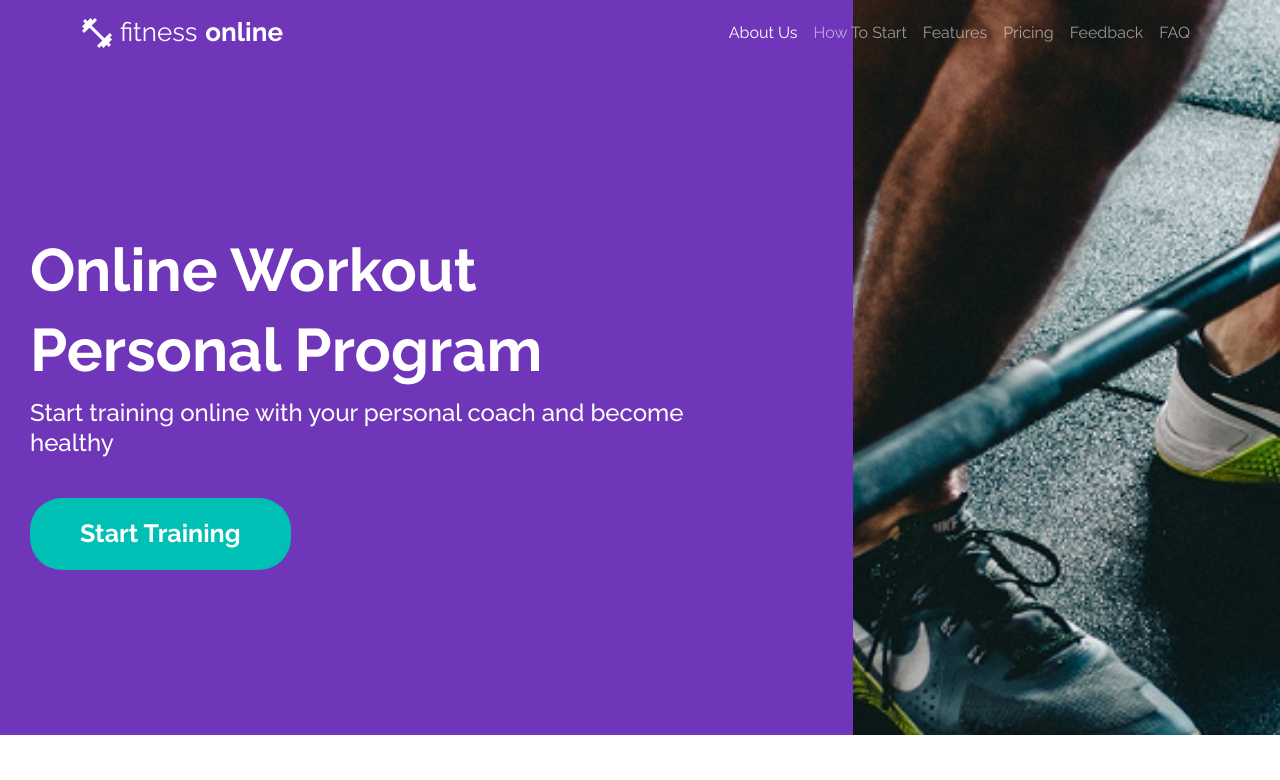
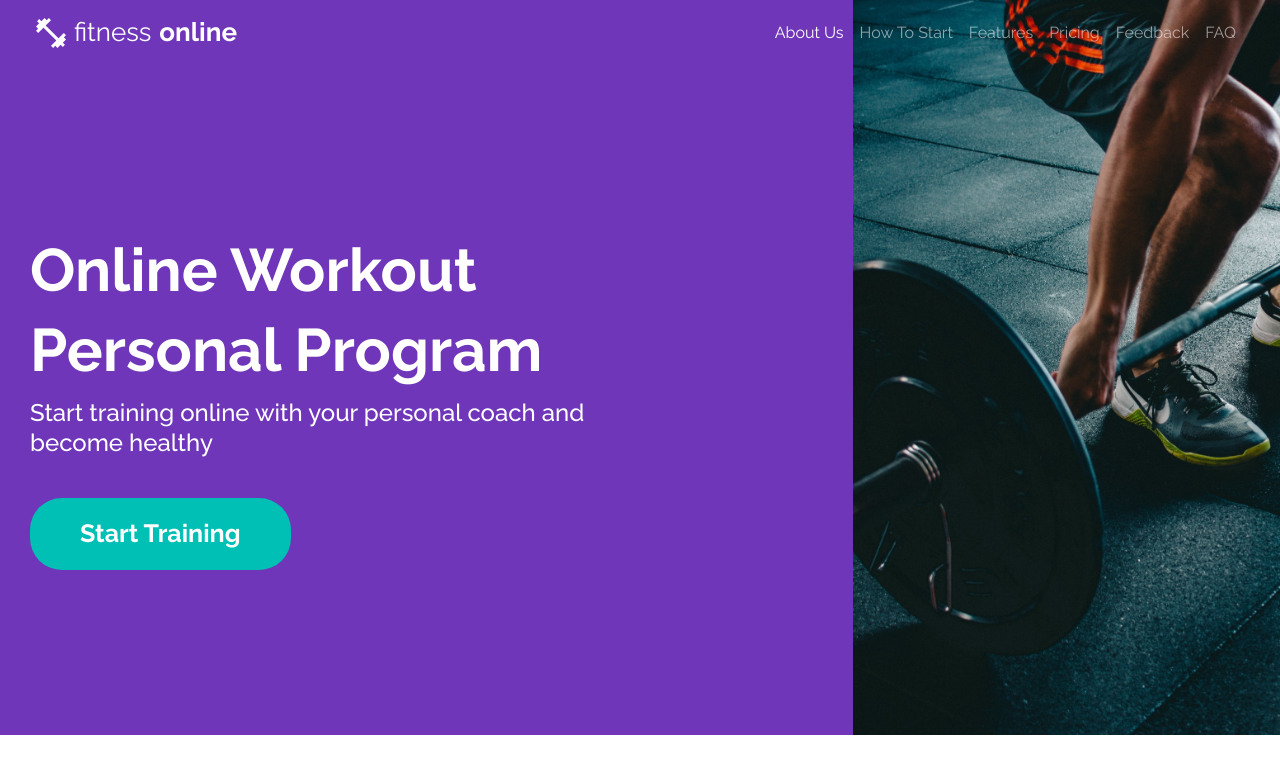
Before and after one commit to edgarfpllefia/proyecto-bootstrap-fitness-online, a website: page index.html in a window 1280 px wide. Shown: the top 780 px of the page. Drawn offline with nearby package versions, Linux system fonts and the light colour scheme; a web font is replaced by a local one.

Commit message:
hero terminado

```diff
--- a/index.html
+++ b/index.html
@@ -21,7 +21,7 @@
   <body>
     <div class="container-fluid nav-wrapper">
       <nav class="navbar navbar-expand-lg navbar-dark">
-        <div class="container">
+        <div class="container-fluid px-4">
           <a class="navbar-brand d-flex align-items-center gap-2" href="#">
             <img src="img/logo-nav.svg" alt="" />
             fitness <span class="fw-bold">online</span>
@@ -102,7 +102,7 @@
         </div>
         <div class="col-lg-4 d-none d-lg-block px-0">
           <img
-            src="img/ejercicio.png"
+            src="img/ejercicio3.jpg"
             alt=""
             class="w-100 h-100 object-fit-cover"
           />
--- a/style.css
+++ b/style.css
@@ -125,7 +125,7 @@ h1 {
   }
 
   .hero-texto-lg {
-    padding: 200px 150px 200px 30px;
+    padding: 200px 250px 200px 30px;
   }
 
   .col-lg-4.px-0 {
@@ -141,7 +141,8 @@ h1 {
   .col-lg-4.px-0 img {
     width: 100%;
     height: 100%;
-    object-fit: cover;
+    object-fit: contain;
+    object-position: 30% center;
     display: block;
     align-self: stretch;
   }
```
Also changed, not shown: img/ejercicio3.jpg (added), 1 other file.
